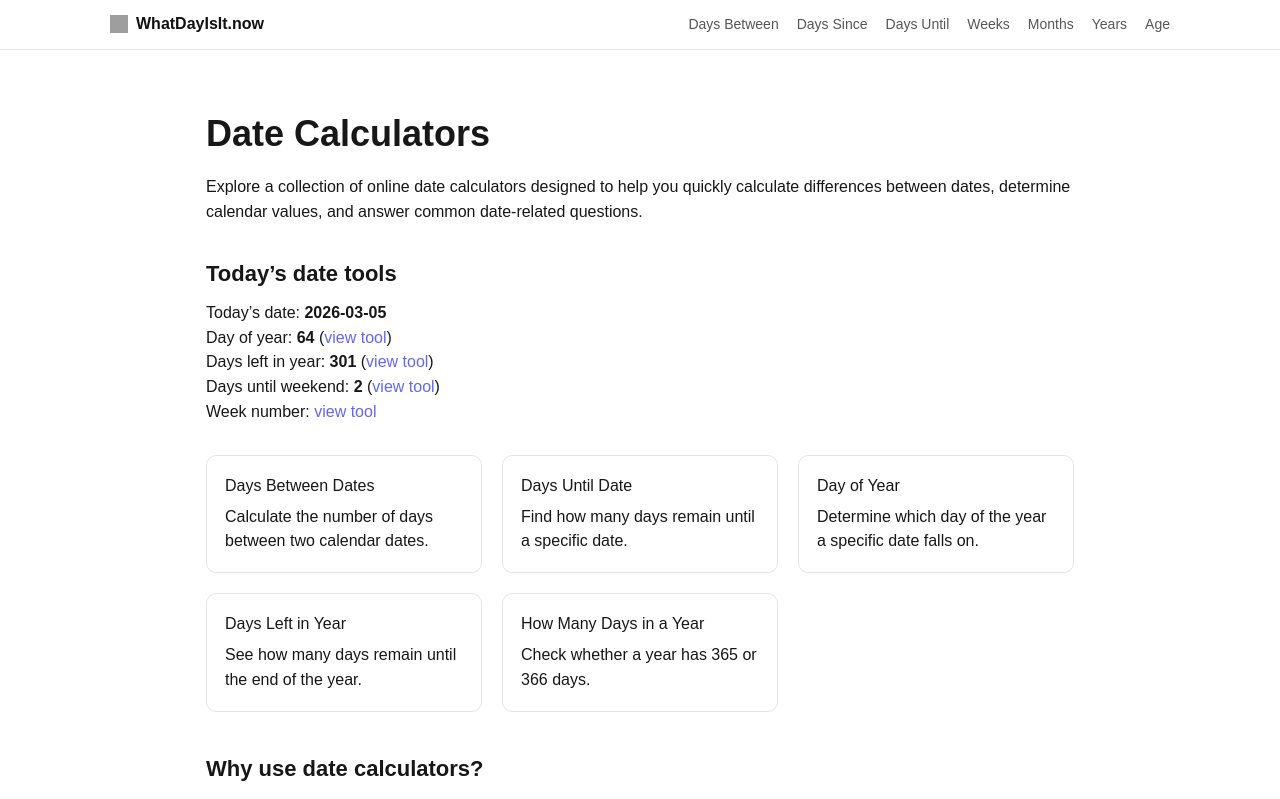
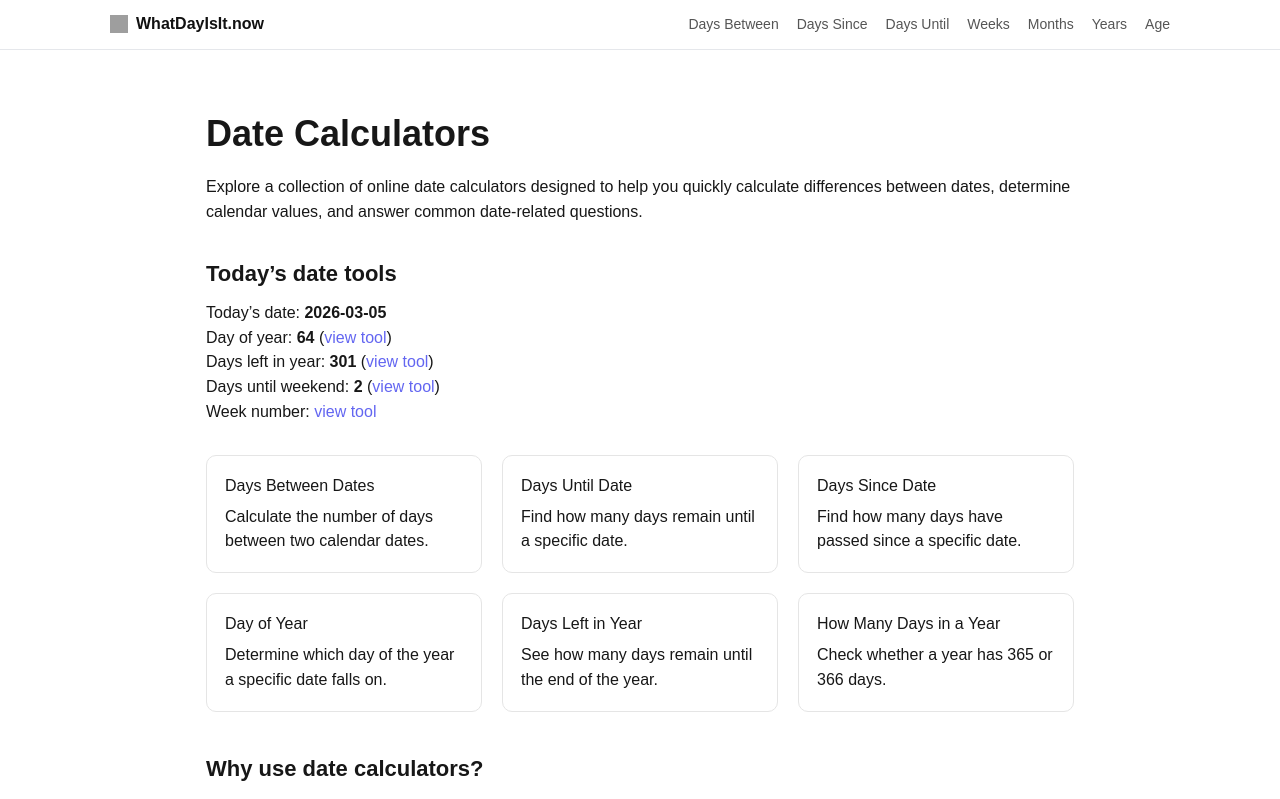
Before and after one commit to bosmeel/whatdayisit-now, a Next.js app: page /date-calculators in a window 1280 px wide. Shown: the top 799 px of the page. Built offline with nearby package versions, Linux system fonts and the light colour scheme; grey boxes are pictures that could not be loaded.

Commit message:
fix CreatureWidget isoDate prop

```diff
--- a/app/date-calculators/page.tsx
+++ b/app/date-calculators/page.tsx
@@ -1,4 +1,5 @@
 import type { Metadata } from "next"
+import Link from "next/link"
 import TodayTools from "@/components/TodayTools"
 
 export const metadata: Metadata = {
@@ -21,12 +22,17 @@ const tools = [
   {
     title: "Days Between Dates",
     description: "Calculate the number of days between two calendar dates.",
-    url: "/days-between-dates",
+    url: "/days-between",
   },
   {
     title: "Days Until Date",
     description: "Find how many days remain until a specific date.",
-    url: "/days-until-date",
+    url: "/days-until",
+  },
+  {
+    title: "Days Since Date",
+    description: "Find how many days have passed since a specific date.",
+    url: "/days-since",
   },
   {
     title: "Day of Year",
@@ -48,6 +54,7 @@ const tools = [
 export default function Page() {
   return (
     <main style={{ maxWidth: 900, margin: "0 auto", padding: "24px 16px" }}>
+
       <h1 style={{ fontSize: 36, fontWeight: 800 }}>
         Date Calculators
       </h1>
@@ -58,10 +65,10 @@ export default function Page() {
         and answer common date-related questions.
       </p>
 
-      {/* NIEUW BLOK */}
       <TodayTools />
 
       <section style={{ marginTop: 30 }}>
+
         <div
           style={{
             display: "grid",
@@ -69,8 +76,10 @@ export default function Page() {
             gridTemplateColumns: "repeat(auto-fit, minmax(260px, 1fr))",
           }}
         >
+
           {tools.map((tool) => (
-            <a
+
+            <Link
               key={tool.url}
               href={tool.url}
               style={{
@@ -83,13 +92,21 @@ export default function Page() {
               }}
             >
               <h3 style={{ margin: 0 }}>{tool.title}</h3>
-              <p style={{ marginTop: 6 }}>{tool.description}</p>
-            </a>
+
+              <p style={{ marginTop: 6 }}>
+                {tool.description}
+              </p>
+
+            </Link>
+
           ))}
+
         </div>
+
       </section>
 
       <section style={{ marginTop: 40 }}>
+
         <h2>Why use date calculators?</h2>
 
         <p>
@@ -98,7 +115,9 @@ export default function Page() {
           days remain until an event or how many days are between two dates,
           these tools provide instant answers.
         </p>
+
       </section>
+
     </main>
   )
 }
--- a/components/TodayDashboard.tsx
+++ b/components/TodayDashboard.tsx
@@ -115,8 +115,8 @@ export default function TodayDashboard() {
       </div>
 
       <div style={{marginTop:50}}>
-        <CreatureWidget />
-      </div>
+  <CreatureWidget isoDate={now.toISOString().slice(0,10)} />
+</div>
 
       <div style={{marginTop:50}}>
 
```
